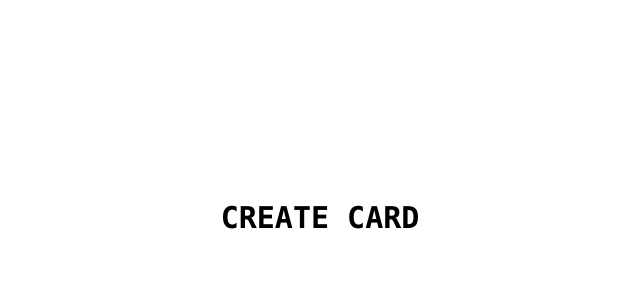
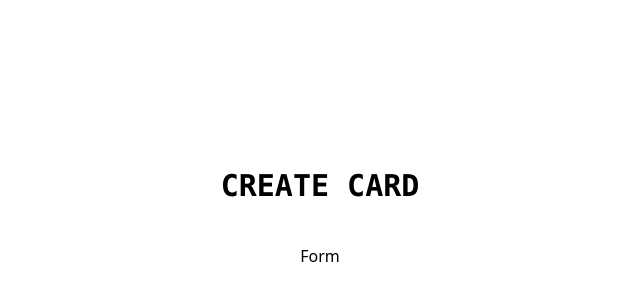
Before and after one commit to anoopraju31/100xdevs_cohort, a React (Vite) app in the folder Week 5/assigments/business-card/: page /create-card in a window 1280 px wide. Shown: the part 182-482 px from the top of the page, without its empty margins (320-960 px from the left). Built offline with nearby package versions, Linux system fonts and the light colour scheme.

Commit message:
Week 5 - Assignments: Business Card - Form Component - initial

```diff
--- /dev/null
+++ b/Week 5/assigments/business-card/src/components/Form.jsx
@@ -0,0 +1,5 @@
+const Form = () => {
+	return <div>Form</div>
+}
+
+export default Form
--- a/Week 5/assigments/business-card/src/pages/CreateCard.jsx
+++ b/Week 5/assigments/business-card/src/pages/CreateCard.jsx
@@ -1,7 +1,10 @@
+import Form from '../components/Form'
+
 const CreateCard = () => {
 	return (
-		<main className='max-w-xl h-screen mx-auto flex justify-center items-center'>
+		<main className='max-w-xl h-screen mx-auto flex justify-center items-center flex-col gap-10'>
 			<h1 className='text-3xl font-bold font-mono uppercase'> Create Card </h1>
+			<Form />
 		</main>
 	)
 }
```
